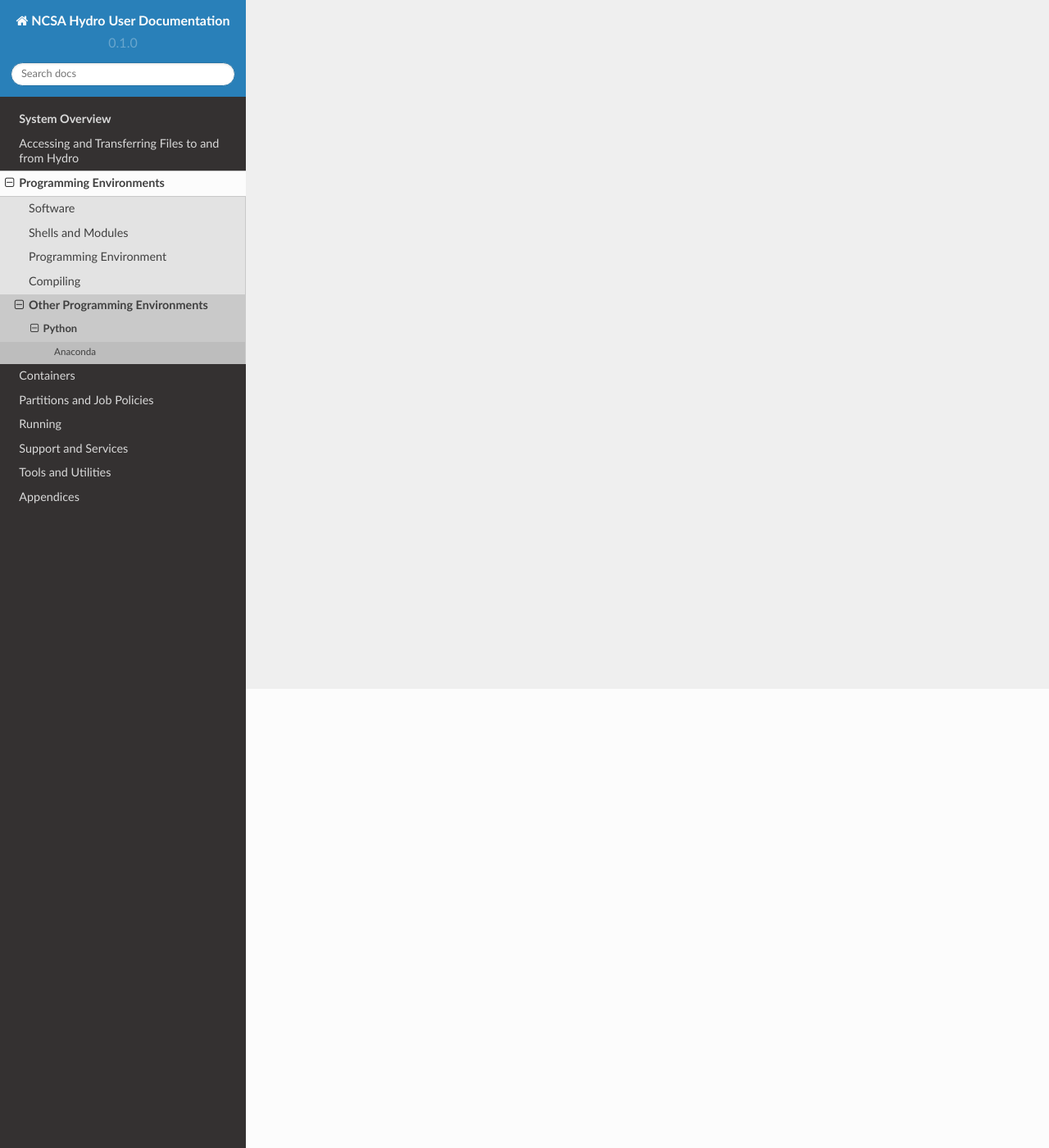
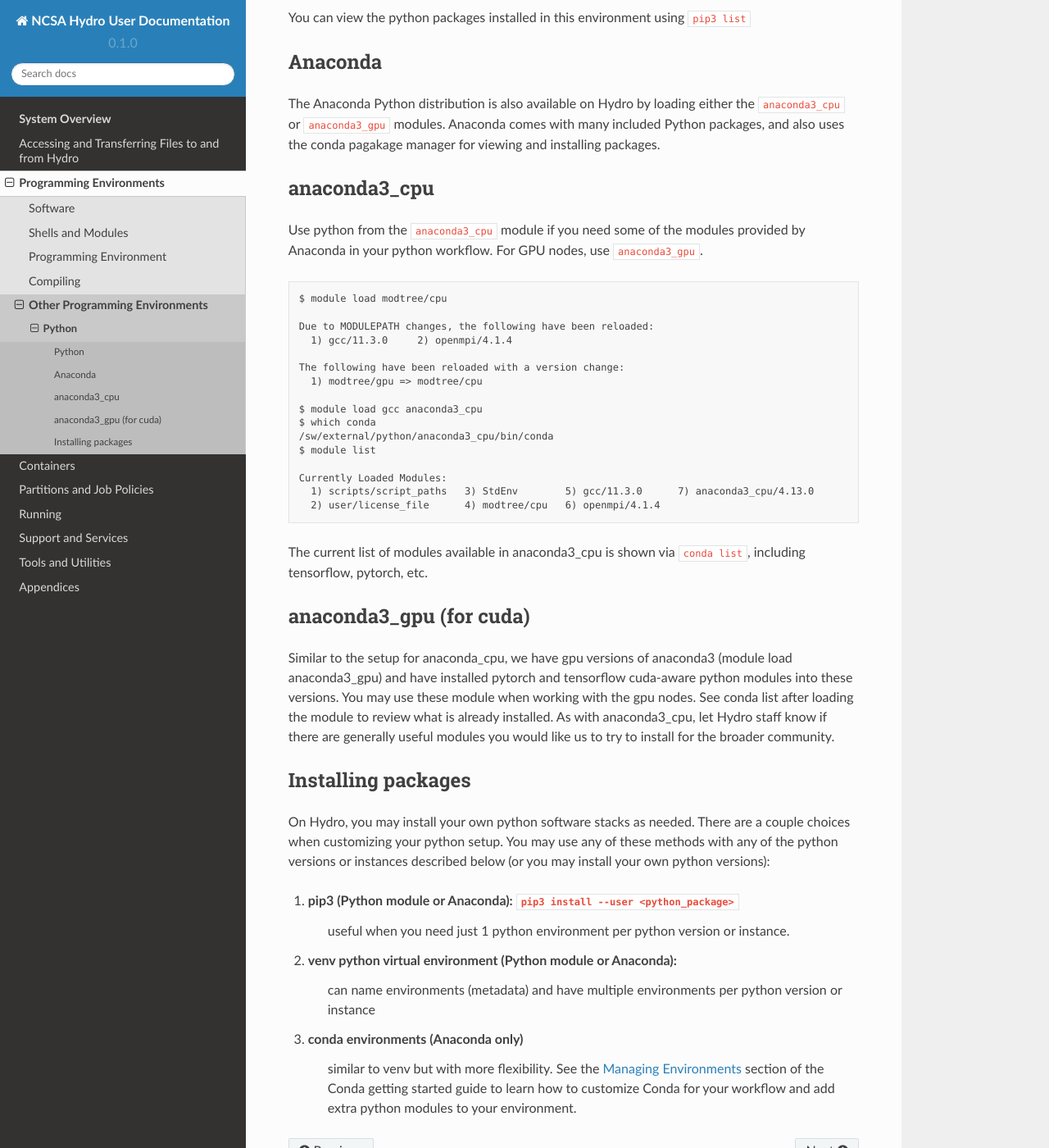
Before and after one commit to ncsa/hydro_documentation, a Sphinx documentation site: the page built from docs/source/programming_environments/python.rst, in a window 1280 px wide and 1400 px high, scrolled down 560 px. Shown: the whole window at 82% size. Built offline with Sphinx 7.4.7 and the Read the Docs theme 2.0.0, drawn with Linux system fonts in a browser that asks for light colours; pages that are not in the unit, such as notebooks, are missing from menus; some of the changed text lies outside the part shown.

Commit message:
Python docs (first draft)

```diff
--- a/docs/source/programming_environments/python.rst
+++ b/docs/source/programming_environments/python.rst
@@ -1,15 +1,68 @@
 .. _python:
 
+======
 Python
-=========
+======
 
-.. _anaconda:
+The default gcc (latest version) programming environment for either ``modtree/cpu`` or ``modtree/gpu`` contains:
+
+Python
+-----------------------------------
+If you want a basic recent Python setup, use the python installation under the gcc module.  You can add modules via ``pip3 install --user <modulename>``,  setup virtual environments, and customize as needed for your workflow but starting from a smaller installed base of python than Anaconda.
+
+::
+
+  $ module load gcc python
+  $ which python
+  /sw/spack/hydrogpu-2022-06/apps/python/3.9.13-gcc-11.3.0-jkmnqio/bin/python
+  $ module list
+
+  Currently Loaded Modules:
+    1) modtree/gpu            3) user/license_file   5) gcc/11.3.0    7) openmpi/4.1.4
+    2) scripts/script_paths   4) StdEnv              6) cuda/11.7.0   8) python/3.9.13
+
+You can view the python packages installed in this environment using ``pip3 list``
 
 Anaconda
-########
+--------
+The Anaconda Python distribution is also available on Hydro by loading either the ``anaconda3_cpu`` or ``anaconda3_gpu`` modules. Anaconda comes with many included Python packages, and also uses the conda pagakage manager for viewing and installing packages.
 
 anaconda3_cpu
-*************
+---------------------------
+Use python from the ``anaconda3_cpu`` module if you need some of the modules provided by Anaconda in your python workflow.  For GPU nodes, use ``anaconda3_gpu``.
 
-anaconda3_gpu
-*************
+::
+
+  $ module load modtree/cpu
+
+  Due to MODULEPATH changes, the following have been reloaded:
+    1) gcc/11.3.0     2) openmpi/4.1.4
+
+  The following have been reloaded with a version change:
+    1) modtree/gpu => modtree/cpu
+
+  $ module load gcc anaconda3_cpu
+  $ which conda
+  /sw/external/python/anaconda3_cpu/bin/conda
+  $ module list
+
+  Currently Loaded Modules:
+    1) scripts/script_paths   3) StdEnv        5) gcc/11.3.0      7) anaconda3_cpu/4.13.0
+    2) user/license_file      4) modtree/cpu   6) openmpi/4.1.4
+
+The current list of modules available in anaconda3_cpu is shown via ``conda list``, including tensorflow, pytorch, etc.
+
+anaconda3_gpu (for cuda)
+------------------------
+Similar to the setup for anaconda_cpu, we have gpu versions of anaconda3 (module load anaconda3_gpu) and have installed pytorch and tensorflow cuda-aware python modules into these versions.  You may use these module when working with the gpu nodes.  See conda list after loading the module to review what is already installed.  As with anaconda3_cpu, let Hydro staff know if there are generally useful modules you would like us to try to install for the broader community.
+
+Installing packages
+-------------------
+On Hydro, you may install your own python software stacks as needed.  There are a couple choices when customizing your python setup.  You may use any of these methods with any of the python versions or instances described below (or you may install your own python versions):
+
+1. pip3 (Python module or Anaconda): ``pip3 install --user <python_package>``
+	useful when you need just 1 python environment per python version or instance.
+2. venv python virtual environment (Python module or Anaconda):
+	can name environments (metadata) and have multiple environments per python version or instance
+3. conda environments  (Anaconda only)
+	similar to venv but with more flexibility. See the `Managing Environments <https://conda.io/projects/conda/en/latest/user-guide/tasks/manage-environments.html>`_ section of the Conda getting started guide to learn how to customize Conda for your workflow and add extra python modules to your environment.
```
